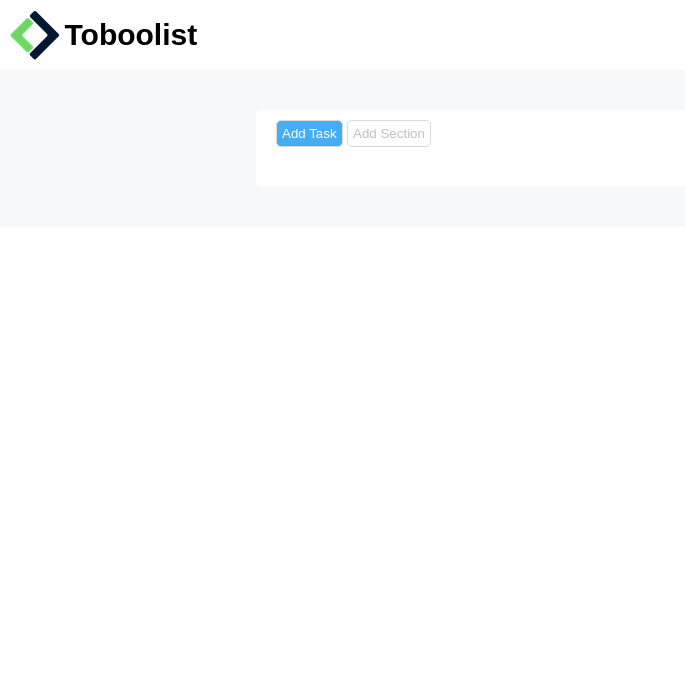
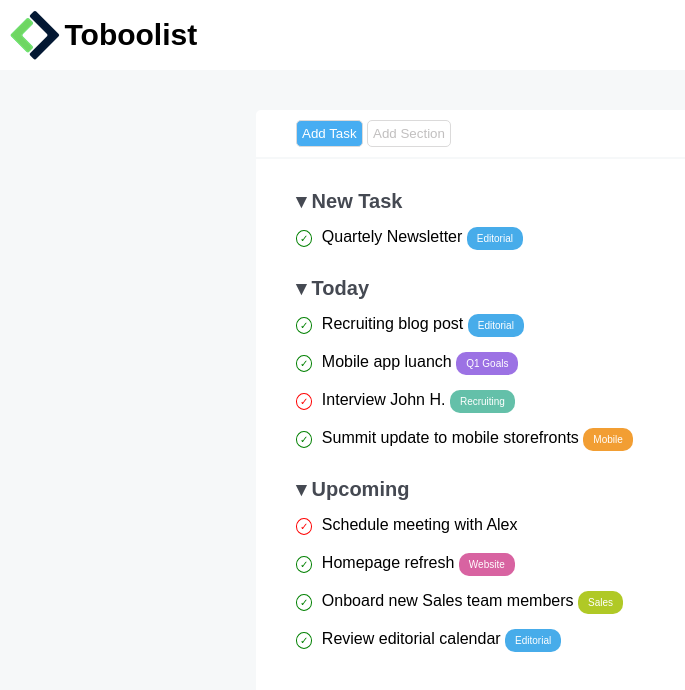
Before and after one commit to vittosba/html-css-toboolist, a plain HTML site: page index.html in a window 1280 px wide. Shown: the whole page, without its empty margins (0-685 px from the left). Drawn offline with Linux system fonts and the light colour scheme.

Commit message:
add sections

```diff
--- a/css/main.css
+++ b/css/main.css
@@ -35,9 +35,9 @@ main {
 .container{
     width: 60%;
     margin: auto;
-    padding: 10px 20px 40px;
     background-color: #fff;
     border-radius: 5px;
+    padding-bottom: 30px;
 }
 
 /* Options */
@@ -50,9 +50,74 @@ main {
 .add-task{
     background-color: #47adf2;
     color: white;
+    margin: 10px 0 10px 40px;
 }
 
 .add-section {
     background-color: white;
     color: rgb(167 165 165 / 71%);
 }
+
+hr{
+    border: 1px solid #f6f8f9;
+}
+
+/* Sections*/
+h2 {
+    font-size: 20px;
+    color: #454952;
+    margin: 30px 0 0 40px;
+}
+
+.task {
+    margin: 15px 0 20px 40px;
+}
+
+.status {
+    font-size: 10px;
+    border-radius: 50%;
+    padding: 2px 3px;
+    margin-right: 5px;
+}
+
+.check {
+    color: green;
+    border: 1px solid green;
+}
+
+.delete {
+    color: red;
+    border: 1px solid red;
+}
+
+/* Categories */
+.categories {
+    font-size: 10px;
+    border-radius: 10px;
+    padding: 6px 10px;
+    color: #fff;
+}
+
+.editorial {
+    background-color: #47acea;
+}
+
+.q1-goals {
+    background-color: #9c72e4;
+}
+
+.recruiting {
+    background-color: #64c0a9;
+}
+
+.mobile {
+    background-color: #f29e33;
+}
+
+.website {
+    background-color: #d863a1;
+}
+
+.sales {
+    background-color: #b0c926;
+}
--- a/index.html
+++ b/index.html
@@ -21,10 +21,67 @@
             <section>
                 <button class="options add-task">Add Task</button>
                 <button class="options add-section">Add Section</button>
+                <hr>
             </section>
+
             <!-- NEW TASK -->
+            <section>
+                <h2>&blacktriangledown; New Task</h2>
+                <div class="task">
+                    <span class="status check">&check;</span>
+                    <span>Quartely Newsletter</span>
+                    <span class="categories editorial">Editorial</span>
+                </div>
+            </section>
+
             <!-- TODAY -->
+            <section>
+                <h2>&blacktriangledown; Today</h2>
+                <div class="task">
+                    <span class="status check">&check;</span>
+                    <span>Recruiting blog post</span>
+                    <span class="categories editorial">Editorial</span>
+                </div>
+                <div class="task">
+                    <span class="status check">&check;</span>
+                    <span>Mobile app luanch</span>
+                    <span class="categories q1-goals">Q1 Goals</span>
+                </div>
+                <div class="task">
+                    <span class="status delete">&check;</span>
+                    <span>Interview John H.</span>
+                    <span class="categories recruiting">Recruiting</span>
+                </div>
+                <div class="task">
+                    <span class="status check">&check;</span>
+                    <span>Summit update to mobile storefronts</span>
+                    <span class="categories mobile">Mobile</span>
+                </div>
+            </section>
+
             <!-- UPCOMING -->
+            <section>
+                <h2>&blacktriangledown; Upcoming</h2>
+                <div class="task">
+                    <span class="status delete">&check;</span>
+                    <span>Schedule meeting with Alex</span>
+                </div>
+                <div class="task">
+                    <span class="status check">&check;</span>
+                    <span>Homepage refresh</span>
+                    <span class="categories website">Website</span>
+                </div>
+                <div class="task">
+                    <span class="status check">&check;</span>
+                    <span>Onboard new Sales team members</span>
+                    <span class="categories sales">Sales</span>
+                </div>
+                <div class="task">
+                    <span class="status check">&check;</span>
+                    <span>Review editorial calendar</span>
+                    <span class="categories editorial">Editorial</span>
+                </div>
+            </section>
         </div>
     </main>
 
```
